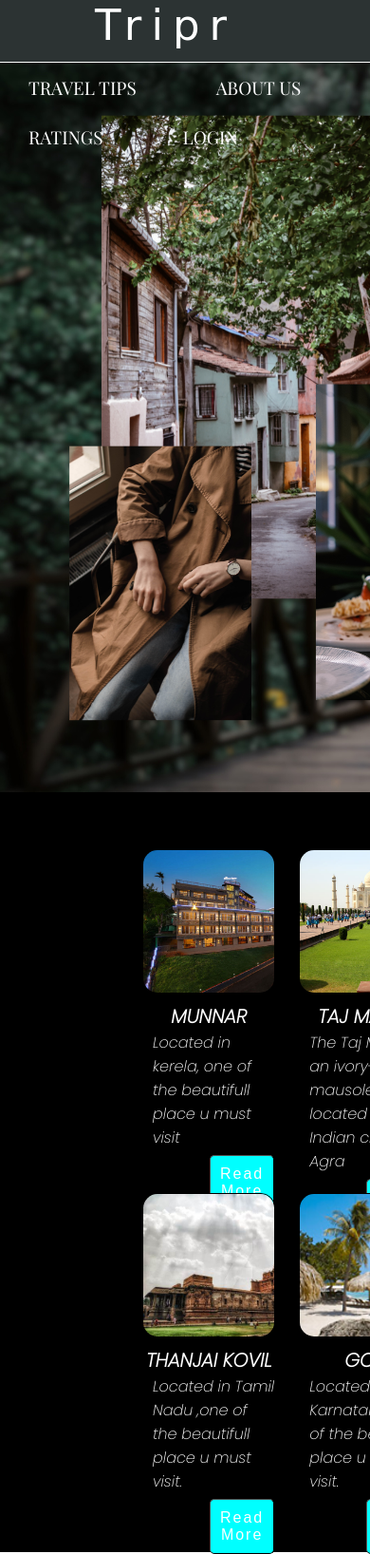
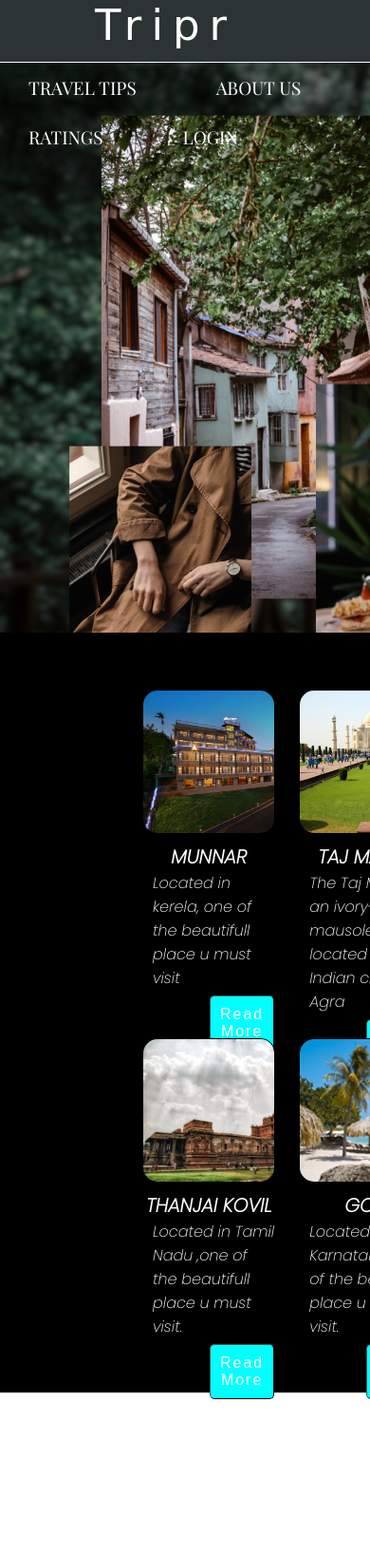
Before and after one commit to Ajayrosi/DesignJam, a plain HTML site: page index.html in a window 390 px wide. Shown: the top 1636 px of the page at 95% size. After the commit the page ends 1473 px from the top, so only its background shows below. Drawn offline with nearby package versions, Linux system fonts and the light colour scheme; a web font is replaced by a local one.

Commit message:
Update index.html

```diff
--- a/index.html
+++ b/index.html
@@ -270,7 +270,18 @@ p{
   transform: scale(1.2);
   box-shadow: 5px 5px 15px black;
 }
-
+@media(max-width:600px){
+.first{
+  margin-top: 0.5px;
+  height: 600px;
+  background-color: aqua;
+       }
+       .second{
+        display: flex;
+        flex-direction: column;
+        gap:5px;
+       }
+}
 
 
 
```
